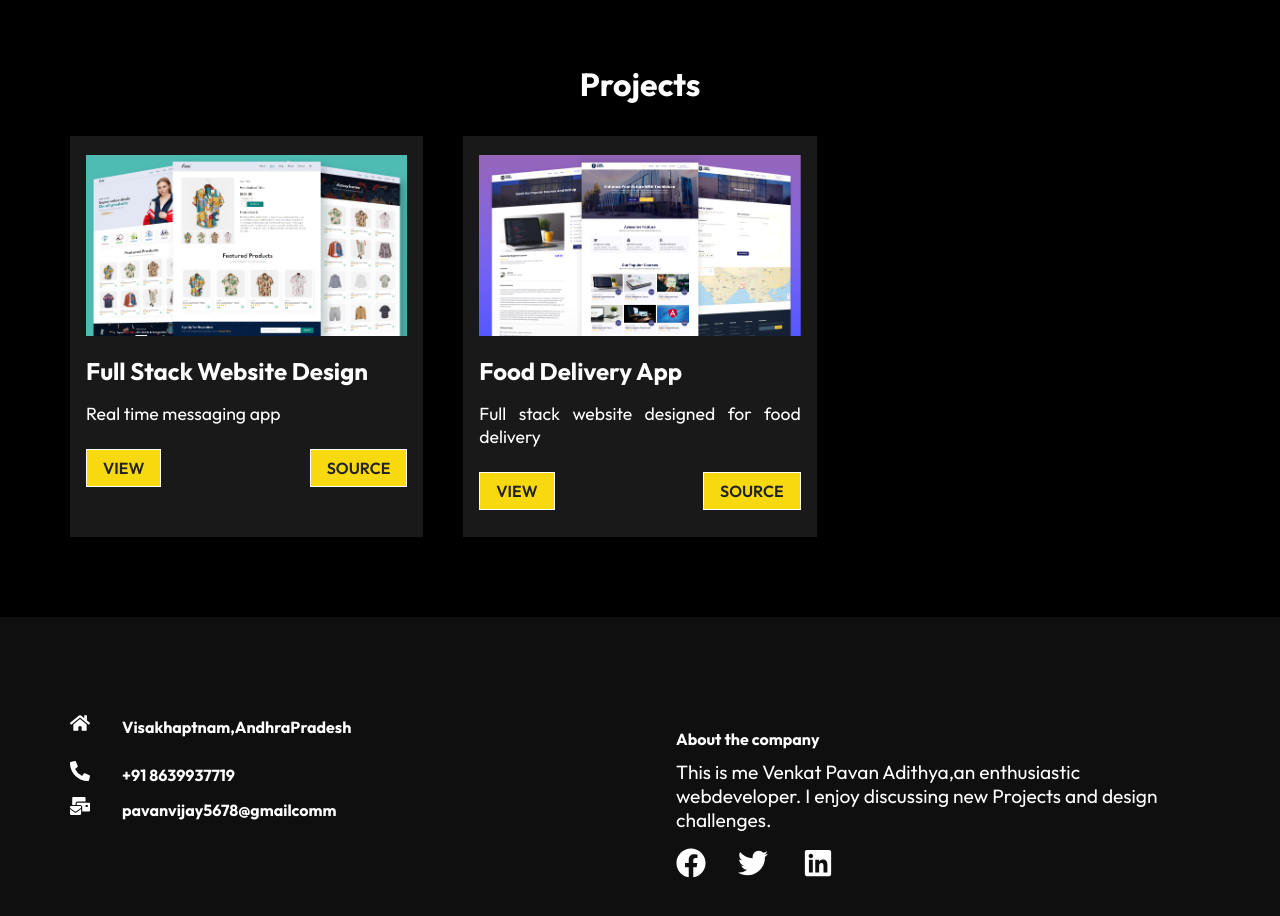
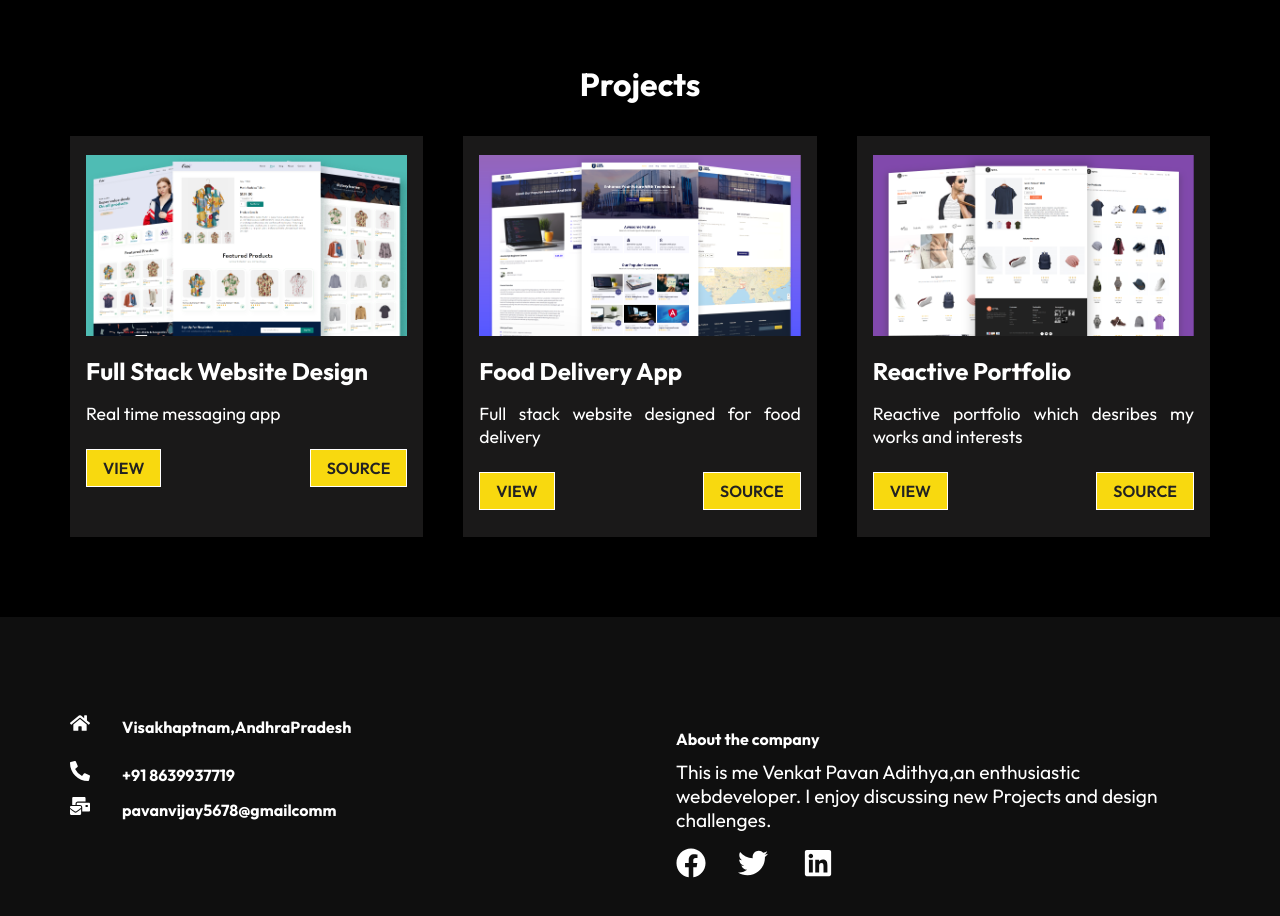
Before and after one commit to Bharath-Kushal/Portfolio-Website, a React (Create React App) app: page / in a window 1280 px wide. Shown: the part 800-1716 px from the top of the page. Built offline with nearby package versions, Linux system fonts and the light colour scheme.

Commit message:
Update Workdata.js

```diff
--- a/src/Components/Workdata.js
+++ b/src/Components/Workdata.js
@@ -14,5 +14,12 @@ const ProjectCard=[
     text:"Full stack website designed for food delivery ",
     view:"https://foodies83.netlify.app/"
    }
+   ,
+   {
+    imgsrc:pro3,
+    title: "Reactive Portfolio",
+    text:"Reactive portfolio which desribes my works and interests ",
+    view:"https://remarkable-sprite-bf36d7.netlify.app"
+   }
 ];
 export default ProjectCard;
```
